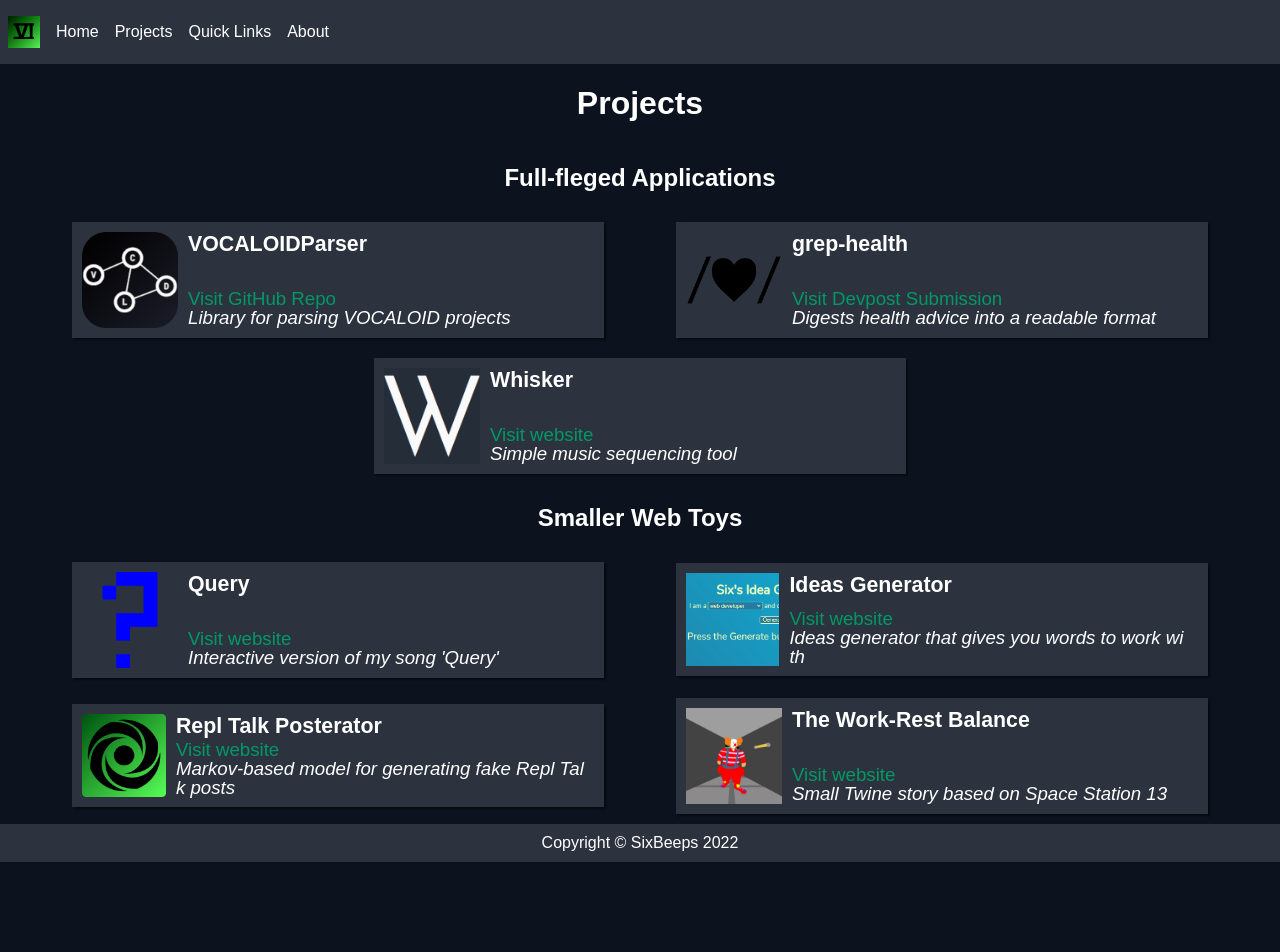
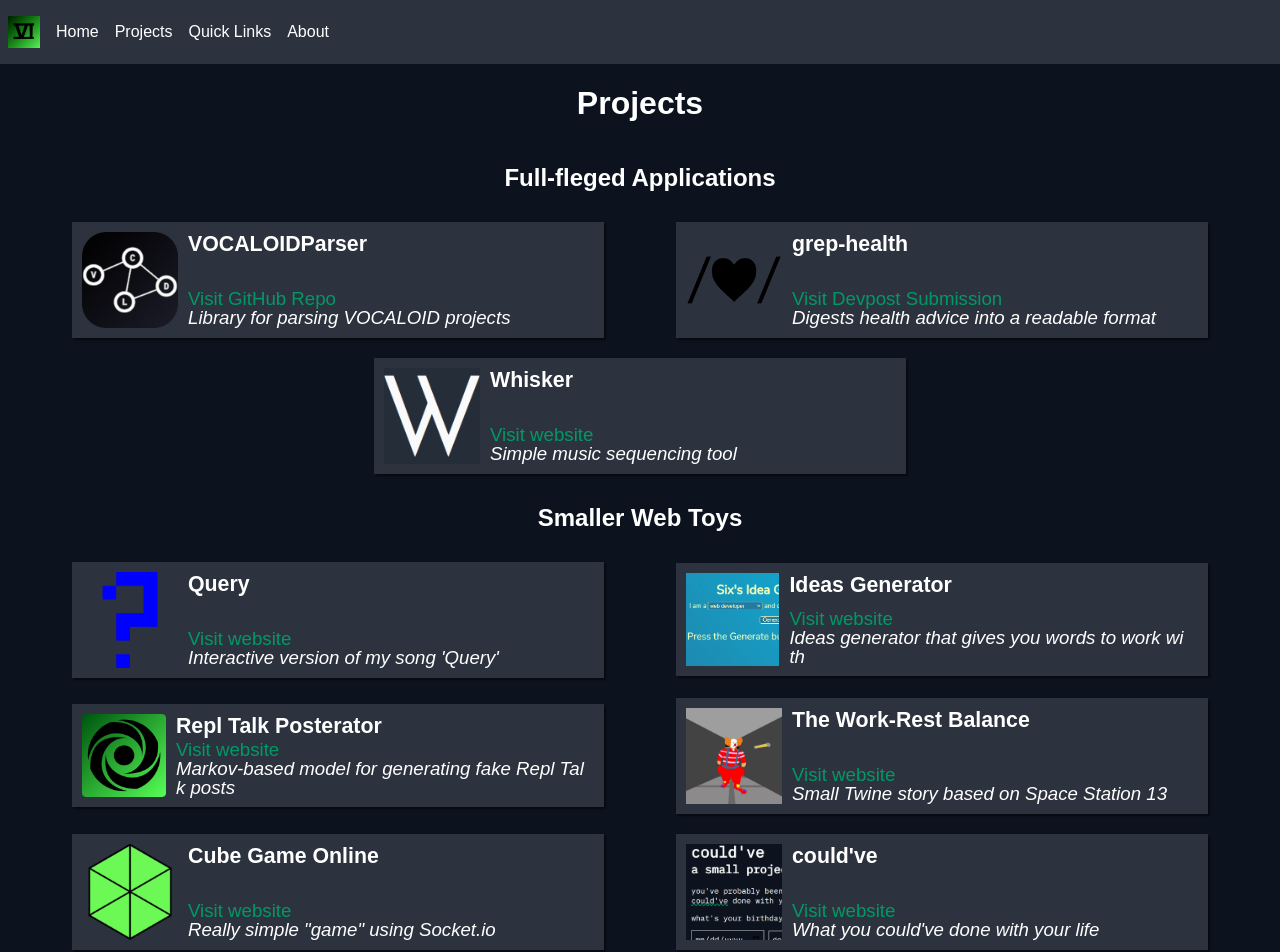
Before and after one commit to SixBeeps/six-portfolio, a Next.js app: page /projects in a window 1280 px wide. Shown: the top 952 px of the page. Before the commit the page ends 862 px from the top, so only its background shows below. Built offline with nearby package versions, Linux system fonts and the light colour scheme.

Commit message:
Add cubegame and couldve

```diff
--- a/components/ImageListing/ImageListing.module.css
+++ b/components/ImageListing/ImageListing.module.css
@@ -9,6 +9,7 @@
 
 .card {
 	display: flex;
+	position: relative;
 	flex-direction: row;
 	justify-content: left;
 	/* align-items: center; */
@@ -17,11 +18,13 @@
 	width: 40%;
 	background-color: var(--dark);
 	box-shadow: 2px 2px 2px rgba(0, 0, 0, 0.5);
-	transition: all var(--transition-time);
+	top: 0;
+	transition: all var(--transition-time) linear;
 }
 
 .card:hover {
 	box-shadow: 6px 6px 6px rgba(0, 0, 0, 0.75);
+	top: -6px;
 }
 
 @media (max-width: 1000px) {
--- a/pages/index.js
+++ b/pages/index.js
@@ -14,7 +14,6 @@ export default function Home() {
       <LandingCard theme="dark">
         <h1>Hellooooooo.</h1>
         <h2>I&apos;m SixBeeps</h2>
-        <h2>🚧 Careful, this site is still being developed! 🚧</h2>
       </LandingCard>
       <LandingCard theme="light">
         <h1>Who am I?</h1>
--- a/pages/projects.js
+++ b/pages/projects.js
@@ -45,6 +45,14 @@ export default function Home() {
           <Link href="https://twrb.sixbeeps.com">Visit website</Link><br />
           <i>Small Twine story based on Space Station 13</i>
         </ImageCard>
+        <ImageCard src="/projects/cubegame.png" size="96" title="Cube Game Online">
+          <Link href="https://cubegame.sixbeeps.com">Visit website</Link><br />
+          <i>Really simple &quot;game&quot; using Socket.io</i>
+        </ImageCard>
+        <ImageCard src="/projects/couldve.png" size="96" title="could&apos;ve">
+          <Link href="https://couldve.sixbeeps.com">Visit website</Link><br />
+          <i>What you could&apos;ve done with your life</i>
+        </ImageCard>
       </ImageListing>
       <Footer />
     </div>
```
Also changed, not shown: public/projects/couldve.png (added), public/projects/cubegame.png (added).
